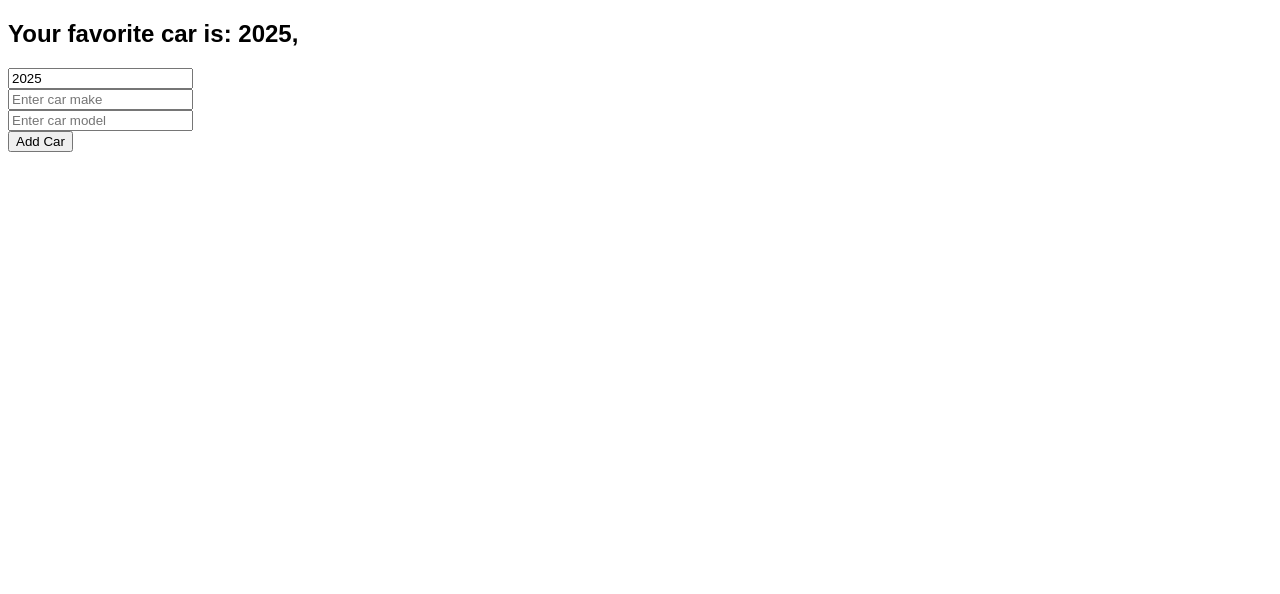
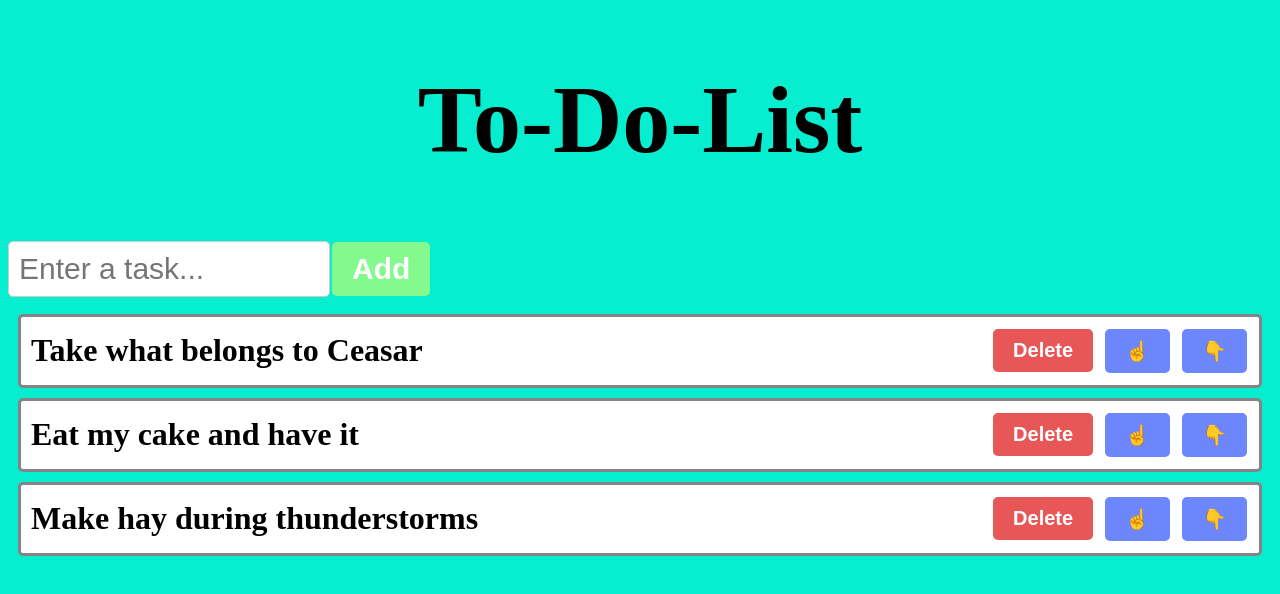
Before and after one commit to Kordah-Retsu/Web, a React (Vite) app in the folder project 02/: page / in a window 1280 px wide. Shown: the top 594 px of the page. Built offline with nearby package versions, Linux system fonts and the light colour scheme.

Commit message:
To do list

```diff
--- a/project 02/src/App.jsx
+++ b/project 02/src/App.jsx
@@ -1,9 +1,9 @@
 
-import MyComponent from "./MyComponent";
+import ToDoList from "./ToDoList";
 
 function App() {
 
-  return(<MyComponent /> );
+  return(<ToDoList /> );
 }
 
 export default App;
--- a/project 02/src/MyComponent.jsx
+++ /dev/null
@@ -1,62 +0,0 @@
-import React, { useState } from 'react';
-
-function MyComponent() {
-
-    const [cars, setCars] = useState([]);
-    const [carYear, setCarYear] = useState(new Date().getFullYear());
-    const [carMake, setCarMake] = useState("");
-    const [carModel, setCarModel] = useState("");
-
-    function handleAddCar(){
-        const newCar = {year: carYear,
-            make: carMake,
-            model: carModel};
-
-            setCars(c => [...c, newCar]);
-
-            setCarMake("")
-            setCarModel("");
-            setCarYear(new Date().getFullYear());
-
-    }
-
-    function handleRemoveCar(index){
-        setCars(c => c.filter((_, i) => i !== index));
-
-    }
-
-    function handleYearChange(event){
-        setCarYear(event.target.value);
-
-    }
-
-    function handleMakeChange(event){
-        setCarMake(event.target.value);
-
-    }
-
-    function handleModelChange(event){
-        setCarModel(event.target.value);
-
-    }
-
-    return (<div>
-            <h2>Your favorite car is: {carYear}, {carMake} {carModel}</h2>
-            <ul>
-                {cars.map((car, index) =>
-                    <li key={index}>
-                        {car.year} {car.make} {car.model}
-                        <button onClick={() => handleRemoveCar(index)}>Remove</button>
-                    </li>)}
-            </ul>
-
-            <input type="number" value={carYear} onChange={handleYearChange}/><br/>
-            <input type="text" value={carMake} onChange={handleMakeChange}
-                placeholder = "Enter car make" /><br/>
-            <input type="text" value={carModel} onChange={handleModelChange}
-                placeholder = "Enter car model" /><br/>
-            <button onClick={handleAddCar}>Add Car</button>
-        </div>);
-}
-
-export default MyComponent;
--- /dev/null
+++ b/project 02/src/ToDoList.jsx
@@ -0,0 +1,84 @@
+import React, {useState} from 'react';
+
+function ToDoList(){
+
+    const [tasks, setTasks] = useState(["Take what belongs to Ceasar", "Eat my cake and have it", " Make hay during thunderstorms"]);
+    const [newTask, setNewTask] = useState("");
+
+    function handleInputChange(event){
+        setNewTask(event.target.value);
+    }
+
+    function addTask(){
+
+        if( newTask.trim() !== ""){
+            setTasks([...tasks, newTask]);
+            setNewTask("");
+        }
+    }
+
+    function deleteTask(index){
+        const updatedTasks = tasks.filter((_, i) => i !== index);
+        setTasks(updatedTasks);
+    }
+
+    function moveTaskUp(index){
+        if(index > 0){
+            const updatedTasks = [...tasks];
+            [updatedTasks[index], updatedTasks[index - 1]] =
+            [updatedTasks[index - 1], updatedTasks[index]];
+            setTasks(updatedTasks);
+        }
+
+    }
+
+     function moveTaskDown(index){
+
+        if(index < tasks.length - 1){
+            const updatedTasks = [...tasks];
+            [updatedTasks[index], updatedTasks[index + 1]] =
+            [updatedTasks[index + 1], updatedTasks[index]];
+            setTasks(updatedTasks);
+        }
+
+    }
+
+
+    return(<div className="to-do-list">
+
+        <h1>To-Do-List</h1>
+
+        <div>
+            <input
+                type="text"
+                placeholder="Enter a task..."
+                value={newTask}
+                onChange={handleInputChange}/>
+            <button
+                className="add-button"
+                onClick={addTask}>
+                    Add
+            </button>
+        </div>
+
+        <ol>
+            {tasks.map((task, index) =>
+                <li key={index}>
+                    <span className="text">{task}</span>
+                    <button className="delete-button" onClick={() => deleteTask(index)}>
+                        Delete
+                    </button>
+                    <button className="move-button" onClick={() => moveTaskUp(index)}>
+                        ☝️
+                    </button>
+                    <button className="move-button" onClick={() => moveTaskDown(index)}>
+                        👇
+                    </button>
+                </li>
+            )}
+        </ol>
+
+    </div>)
+
+}
+export default ToDoList;
--- a/project 02/src/index.css
+++ b/project 02/src/index.css
@@ -1,42 +1,84 @@
 body{
+  background-color: rgb(6, 238, 207);
+}
+.to-do-list(
   font-family: Arial, sans-serif;
+  text-align: center;
+  margin: 100px;
+)
+.to-do-list.h1{
+  font-size: 6rem;
+  font-weight: bold;
+  text-align: center;
+  color: rgb(0, 217, 255);
 }
-.color-picker-container{
-  display: flex;
-  flex-direction: column;
-  align-items: center;
-}
+
 h1{
-  margin: 50px;
-  font-size: 3rem;
-}
-.color-display{
-  width:300px;
-  height:300px;
-  display: flex;
-  justify-content: center;
-  align-items: center;
-  border: 5px solidrgb(255, 255, 255);
-  border-radius: 30px;
-  margin-bottom: 20px;
-  transition: 1s ease;
-}
-.color-display p{
-  color: hsl(0, 0%, 20%)
-  font-size: 2rem;
+  font-size: 6rem;
+  font-weight: bold;
   text-align: center;
 }
 
-label{
-  font-size: 1.5rem;
+button{
+  font-size: 30px;
   font-weight: bold;
-  margin-bottom: 10px;
+  padding: 10px 30px;
+  color: white;
+  border: none;
+  border-radius: 5px;
+  background-color:rgb(89, 201, 245);
+  cursor: pointer;
+  transition: background-color 0.1s ease;
+  padding: 10px 20px;
+  margin: 2px;
 }
-input[type="color"]{
-  width: 75px;
-  height: 50px;
-  border: 3px solid hsl(0, 0%, 80%);
-  border-radius: 10%;
-  padding: 5px;
-  cursor: pointer;
+
+.add-button{
+  background-color: rgb(132, 250, 142);
 }
+.add-button:hover{
+  background-color: rgb(5, 238, 94);
+}
+.delete-button{
+  background-color: rgb(231, 87, 87);
+}
+.delete-button:hover{
+  background-color: rgb(255, 1, 1);
+}
+.move-button{
+  background-color: rgb(108, 135, 253);
+}
+.move-button:hover{
+  background-color: rgb(5, 1, 255);
+}
+input[type="text"]{
+  font-size: 30px;
+  padding: 10px;
+  border-radius: 5px;
+  border: 1px solid #ccc;
+  width: 300px;
+  color: rgba(116, 104, 104, 0.19);
+}
+ol{
+  padding: 0;
+}
+li{
+  font-size: 2rem;
+  font-weight: bold;
+  padding: 10px;
+  background-color: rgb(255, 255, 255);
+  margin: 10px;
+  border: 3px solid rgb(133, 132, 132);
+  border-radius: 5px;
+  border-radius: 5px;
+  display: flex;
+  align-items: center;
+}
+.text{
+  flex: 1;
+}
+.delete-button, .move-button{
+  padding: 10px 20px;
+  font-size: 20px;
+  margin-left: 10px;
+}
```
